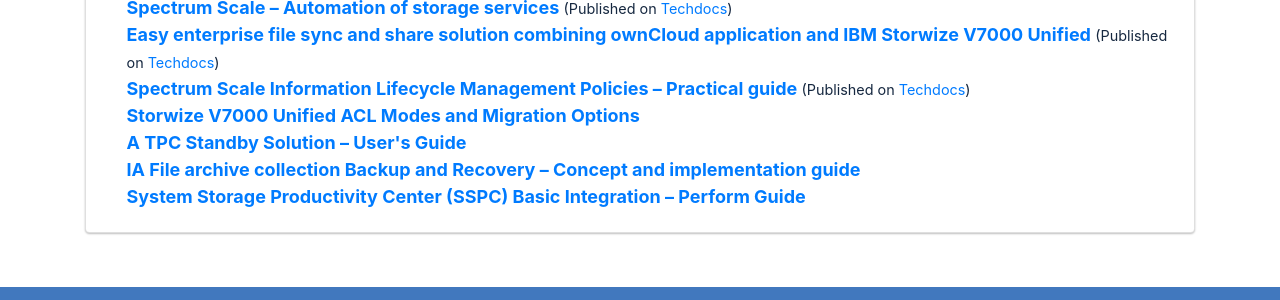
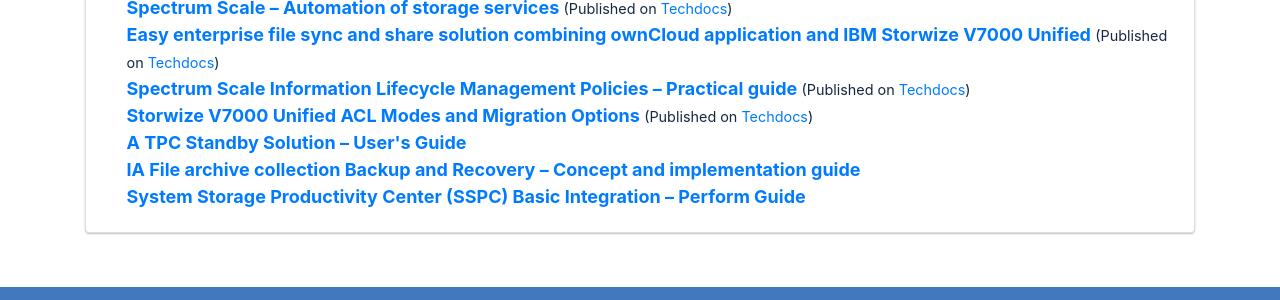
Before and after one commit to acch/homepage, a Jekyll site: the page built from business.html, in a window 1280 px wide and 900 px high, scrolled down 1646 px. Shown: the part 550-850 px from the top of the window. Built offline with Jekyll 4.4.1, drawn with Linux system fonts in a browser that asks for light colours; nearby versions of some CDN libraries.

Commit message:
Add Techdocs link for ACLMigration whitepaper

```diff
--- a/_data/business/whitepapers.yml
+++ b/_data/business/whitepapers.yml
@@ -31,6 +31,10 @@
 
 - title: Storwize V7000 Unified ACL Modes and Migration Options
   href: https://w3-connections.ibm.com/communities/service/html/communityview?communityUuid=62403fe9-4746-4951-acff-b7f0d6b9e82c#fullpageWidgetId=W25416ac37406_4b77_99ff_038b83771f61&file=50ae52c6-a941-4b58-8493-93cdccf7f4de
+  sub:
+    prefix: Published on
+    title: Techdocs
+    href: https://www.ibm.com/support/techdocs/atsmastr.nsf/WebIndex/WP102693
 
 - title: A TPC Standby Solution &ndash; User's Guide
   href: https://w3-connections.ibm.com/files/app#/file/4a72b372-98ce-426c-b7de-c08648b256cf
```
